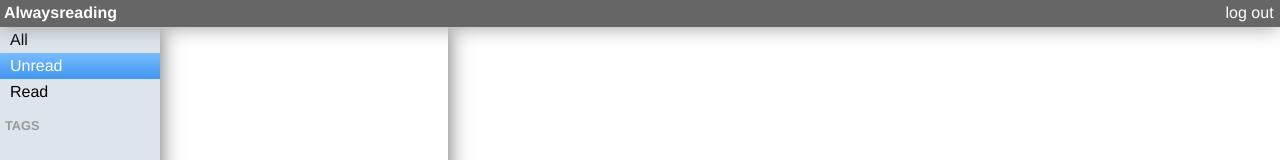
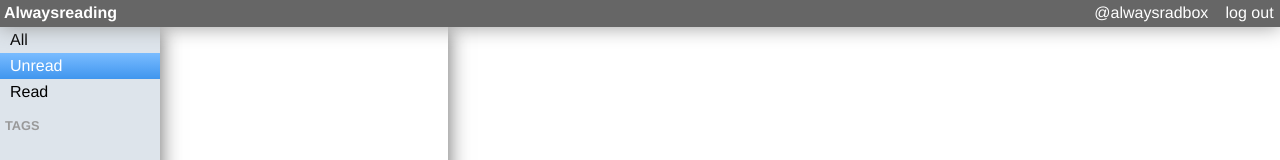
Before and after one commit to sampsyo/alwaysreading2, a plain HTML site: page static/index.html in a window 1280 px wide. Shown: the top 160 px of the page. Drawn offline with Linux system fonts and the light colour scheme; files that its build step writes are made by us from their sources; no server answers; files whose address does not match are found by name.

Commit message:
Twitter link

```diff
--- a/static/index.html
+++ b/static/index.html
@@ -22,6 +22,7 @@
 <div id="header">
 	<h1>Alwaysreading</h1>
 	<div class="buttongroup">
+		<a href="http://twitter.com/alwaysradbox">@alwaysradbox</a>
 		<a href="/logout">log out</a>
 	</div>
 </div>
```
